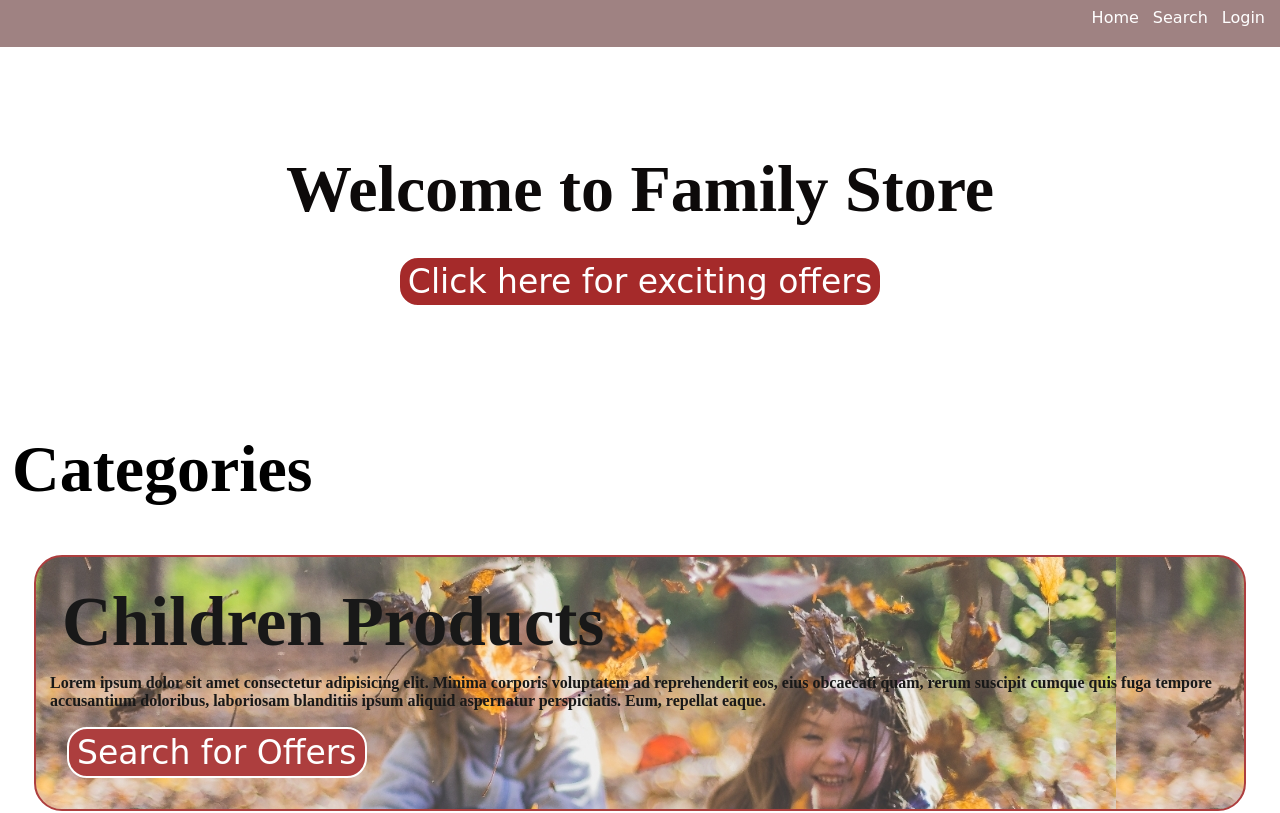
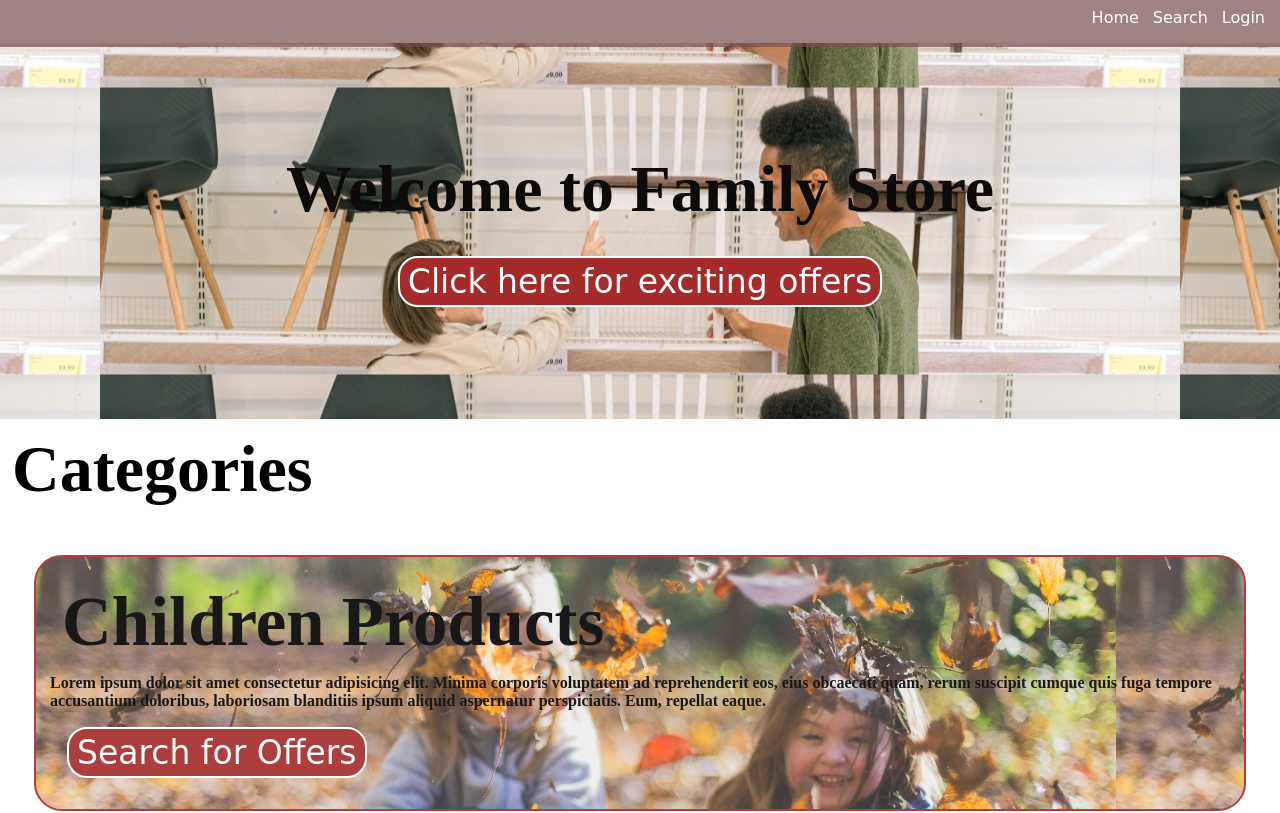
Before and after one commit to ganshul10/familystore, a plain HTML site: page index.html in a window 1280 px wide. Shown: the top 813 px of the page. Drawn offline with Linux system fonts and the light colour scheme.

Commit message:
Update web.css

```diff
--- a/web.css
+++ b/web.css
@@ -68,7 +68,7 @@ html {
   height: 550px;
   justify-content: center;
   align-items: center;
-  background:('logo5.jpg');
+  background: url('logo5.jpg');
   background_repeat: no-repeat;
   background-position: center;
 
```
